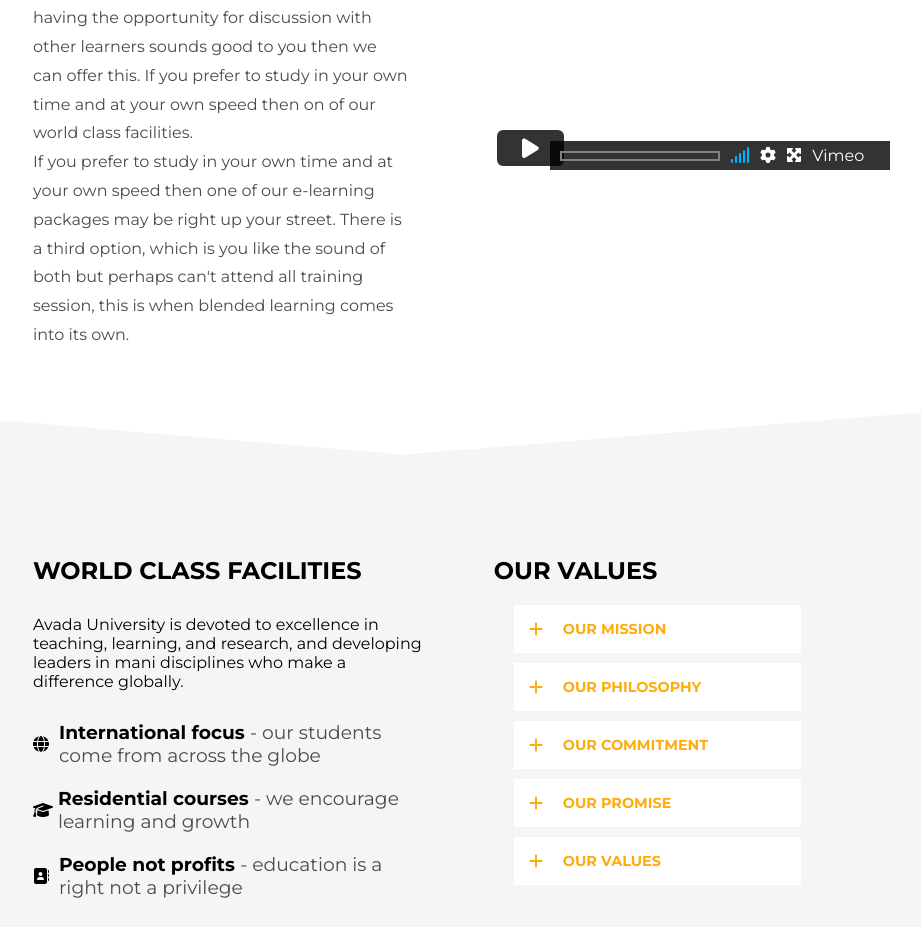
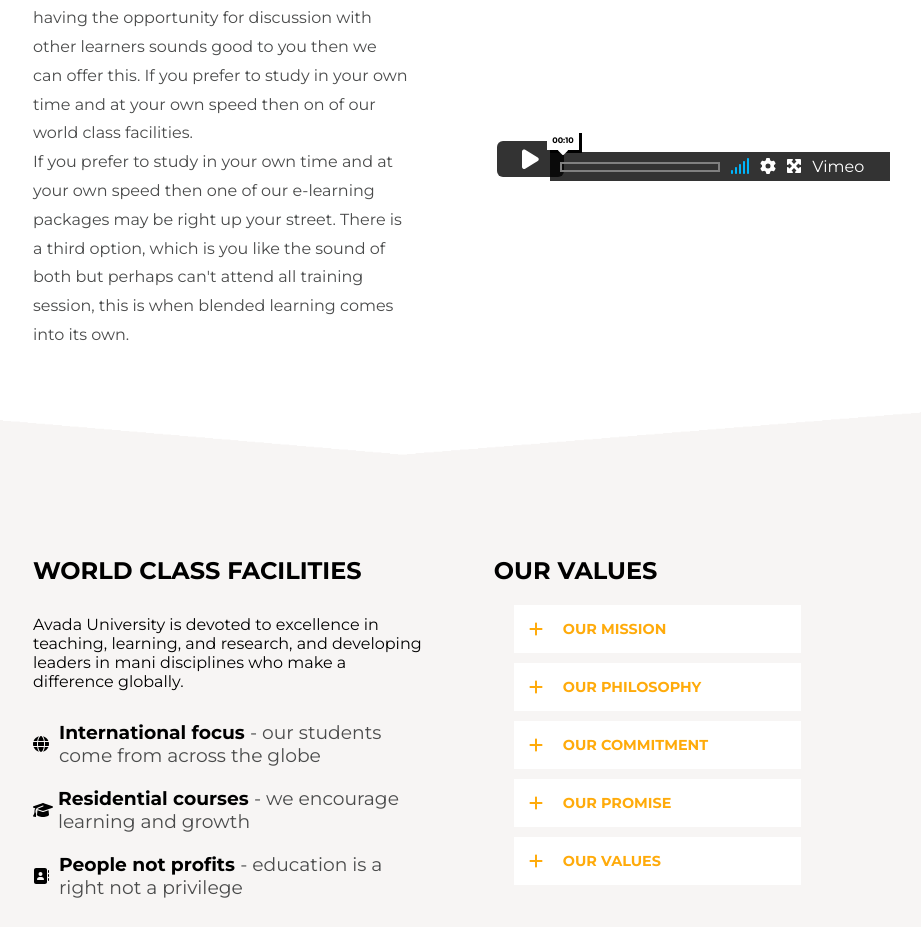
Before and after one commit to yurididomenico/proj-html-vuejs, a Vue app: page / in a window 1280 px wide. Shown: the part 1869-2796 px from the top of the page, without its empty margins (223-1144 px from the left). Built offline with nearby package versions, Linux system fonts and the light colour scheme.

Commit message:
Choose: Fix Player Vimeo

```diff
--- a/src/components/SectionChoose.vue
+++ b/src/components/SectionChoose.vue
@@ -34,6 +34,13 @@
             <div><font-awesome-icon icon="fa-solid fa-gear" /></div>
             <div><font-awesome-icon icon="fa-solid fa-maximize" /></div>
             <div>Vimeo</div>
+          </div>
+
+          <div class="durationVimeo">
+            <div class="time">00:10</div>
+            <div class="iconaDropdown">
+              <font-awesome-icon icon="fa-solid fa-caret-down"/>
+            </div>
           </div>
         </div>
       </div>
@@ -171,14 +178,14 @@ section
         font-size: 1.4rem;
         border-radius: 6px;
         position: absolute;
-        top: 60%;
+        top: 62%;
         left: 3%;
       }
       .barraVimeo
       {
         background: rgba(0, 0, 0, 0.8);
         position: absolute;
-        top: 62%;
+        top: 64%;
         left: 20%;
         width: 340px;
         display: flex;
@@ -201,6 +208,29 @@ section
         }
       }
 
+      .durationVimeo
+      {
+        position: absolute;
+        top: 60%;
+        left: 19%;
+        box-shadow: 3px 3px 0 black;
+        .time
+        {
+          background-color: white;
+          color: black;
+          font-size: 0.5rem;
+          font-weight: bold;
+          padding: 5px;
+        }
+        .iconaDropdown
+        {
+          position: absolute;
+          top: 60%;
+          left: 35%;
+
+        }
+
+      }
     }
   }
   .divisione_Triangolare
--- a/src/main.js
+++ b/src/main.js
@@ -6,8 +6,9 @@ import { library } from '@fortawesome/fontawesome-svg-core'
 
 import { faPhoneFlip, faEnvelope, faGraduationCap, faBuildingColumns,
          faPlay, faSignal, faGear, faMaximize, faGlobe, faAddressBook,
-         faPlus, faChevronRight, faComments, faHouseChimney
-        } from '@fortawesome/free-solid-svg-icons'
+         faPlus, faChevronRight, faComments, faHouseChimney,
+         faCaretDown
+} from '@fortawesome/free-solid-svg-icons'
 
 import { faEnvelope as faEnvelopeRegular, faClock, faCopyright } from '@fortawesome/free-regular-svg-icons'
 
@@ -21,7 +22,7 @@ library.add(
   faPhoneFlip, faEnvelope, faGraduationCap, faBuildingColumns,
   faPlay, faSignal, faGear, faMaximize, faGlobe, faAddressBook,
   faPlus, faChevronRight, faComments, faHouseChimney, faEnvelopeRegular,
-  faClock, faCopyright,
+  faClock, faCopyright, faCaretDown,
   faFacebookF, faTwitter, faYoutube, faInstagram
 )
 /* add font awesome icon component */
```
